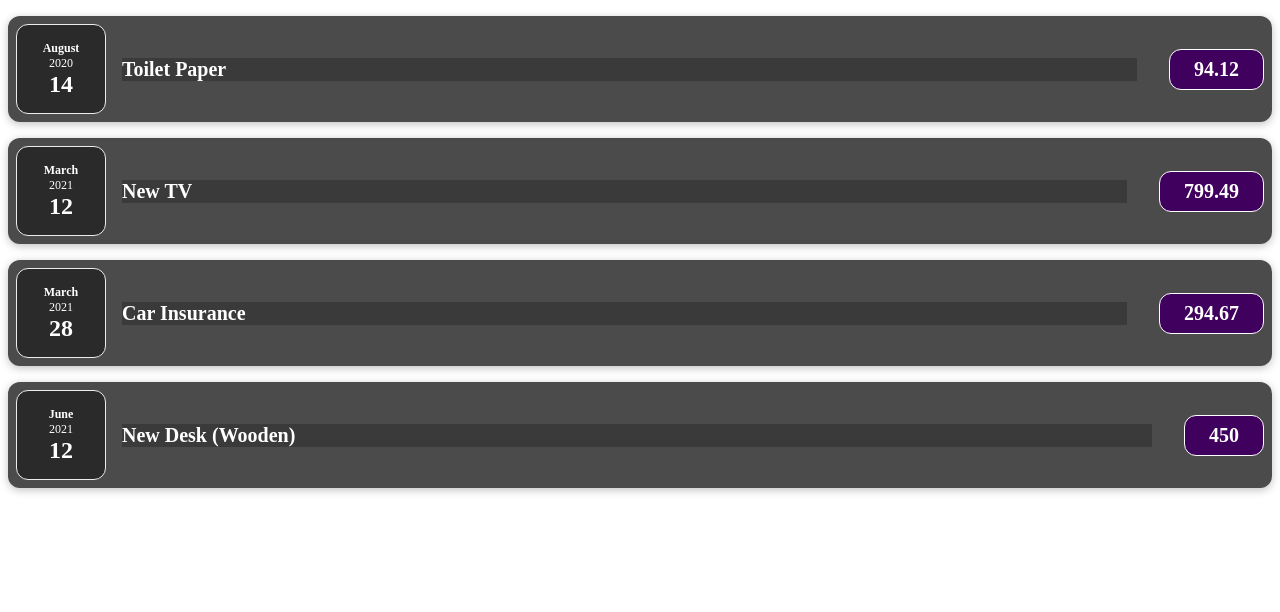
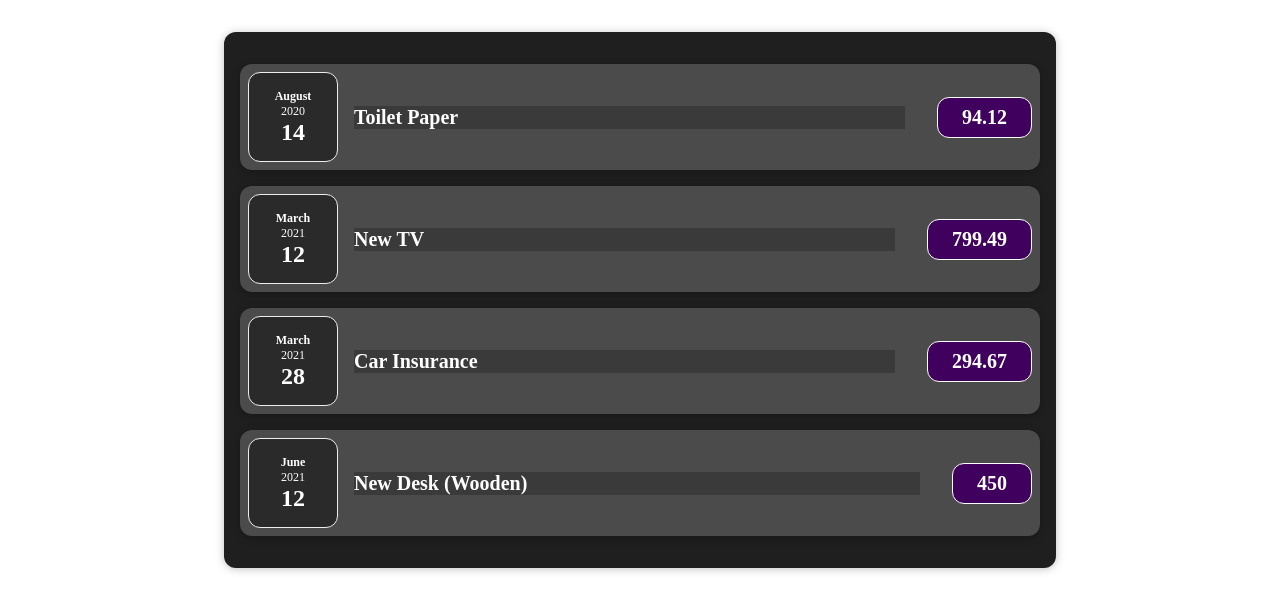
Before and after one commit to Kingsl8yer/expenses, a React (Create React App) app: page / in a window 1280 px wide. Shown: the top 612 px of the page. Built offline with nearby package versions, Linux system fonts and the light colour scheme.

Commit message:
Expenses Component

```diff
--- a/src/App.js
+++ b/src/App.js
@@ -1,4 +1,4 @@
-import ExpenseItem from "./components/ExpenseItem";
+import Expenses from "./components/Expenses";
 
 function App(){
 
@@ -24,11 +24,8 @@ function App(){
         },
     ];
     return(
-        <div>
-            <ExpenseItem title={expenses[0].title} amount={expenses[0].amount} date={expenses[0].date}/>
-            <ExpenseItem title={expenses[1].title} amount={expenses[1].amount} date={expenses[1].date}/>
-            <ExpenseItem title={expenses[2].title} amount={expenses[2].amount} date={expenses[2].date}/>
-            <ExpenseItem title={expenses[3].title} amount={expenses[3].amount} date={expenses[3].date}/>
+        <div >
+            <Expenses items={expenses}/>
         </div>
     );
 }
--- /dev/null
+++ b/src/components/Expenses.css
@@ -0,0 +1,9 @@
+.expenses {
+    padding: 1rem;
+    background-color: rgb(31, 31, 31);
+    margin: 2rem auto;
+    width: 50rem;
+    max-width: 95%;
+    border-radius: 12px;
+    box-shadow: 0 1px 8px rgba(0, 0, 0, 0.25);
+}
--- /dev/null
+++ b/src/components/Expenses.js
@@ -0,0 +1,16 @@
+import ExpenseItem from "./ExpenseItem";
+import './Expenses.css'
+
+function Expenses(props) {
+
+ return(
+     <div className="expenses">
+       <ExpenseItem title={props.items[0].title} amount={props.items[0].amount} date={props.items[0].date}/>
+       <ExpenseItem title={props.items[1].title} amount={props.items[1].amount} date={props.items[1].date}/>
+       <ExpenseItem title={props.items[2].title} amount={props.items[2].amount} date={props.items[2].date}/>
+       <ExpenseItem title={props.items[3].title} amount={props.items[3].amount} date={props.items[3].date}/>
+     </div>
+ )
+}
+
+export default Expenses;
```
